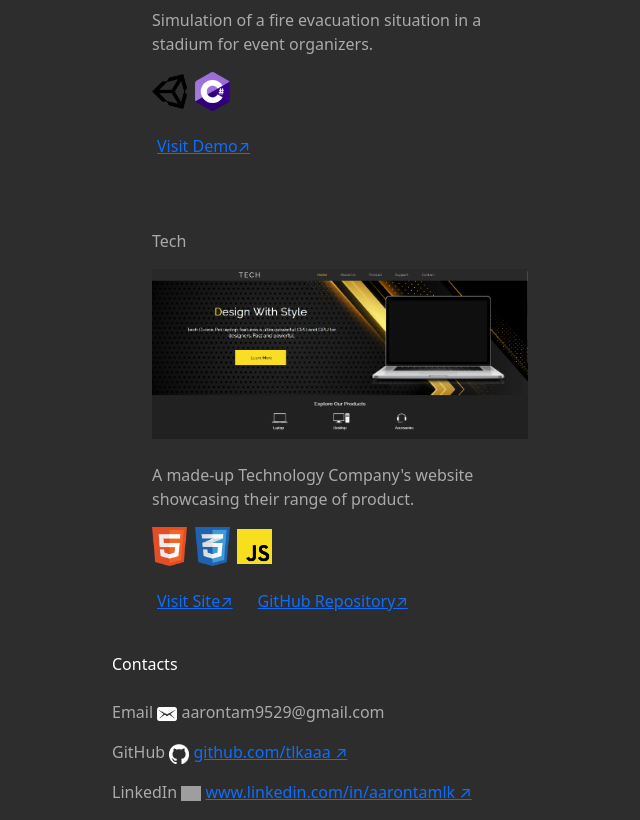
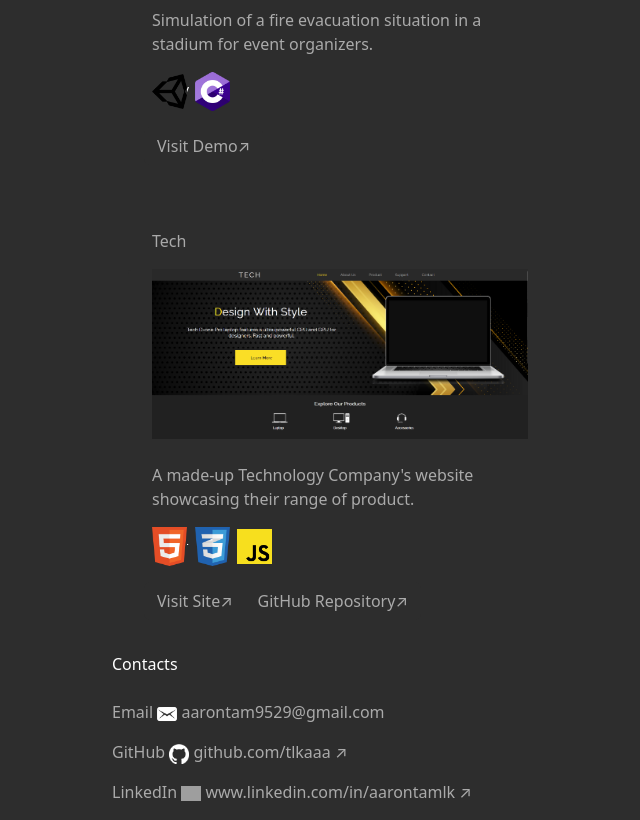
Before and after one commit to tlkaaa/aarontam, a React (Vite) app: page / in a window 1280 px wide. Shown: the part 1420-2240 px from the top of the page, without its empty margins (300-940 px from the left). Built offline with nearby package versions, Linux system fonts and the light colour scheme; grey boxes are pictures that could not be loaded.

Commit message:
Styles: changed icon animations

```diff
--- a/src/Content.jsx
+++ b/src/Content.jsx
@@ -102,18 +102,29 @@ export default function Content() {
                   keywords or ID.
                 </Card.Text>
                 <div className="px-4">
+                  <div className="logo-text mt-1">React</div>
                   <img
                     src="react.PNG"
                     className="icons"
                     width="35"
                     title="React"
                   />
+                  <div className="logo-text-xs ms-1" align="center">
+                    Type
+                    <br />
+                    Script
+                  </div>
                   <img
                     src="typescript.PNG"
                     className="icons"
                     width="35"
                     title="TypeScript"
                   />
+                  <div className="logo-text-xs ms-1" align="center">
+                    Boot
+                    <br />
+                    strap
+                  </div>
                   <img
                     src="bootstrap.PNG"
                     className="icons"
@@ -123,6 +134,7 @@ export default function Content() {
                 </div>
                 <ButtonGroup className="m-3">
                   <Button
+                    className="link"
                     href="https://tlkaaa.github.io/advice-slip/"
                     target="_blank"
                     variant="link"
@@ -130,13 +142,14 @@ export default function Content() {
                     Visit Site↗
                   </Button>
                   <Button
+                    className="link"
                     href="https://github.com/tlkaaa/advice-slip"
                     target="_blank"
                     variant="link"
                   >
                     GitHub Repository↗
                   </Button>
-                  {/* <Button variant="outline-secondary">Learn More</Button> */}
+                  {/* <Button className="link" variant="outline-secondary">Learn More</Button> */}
                 </ButtonGroup>
               </Card.Body>
             </Card>
@@ -156,12 +169,14 @@ export default function Content() {
                   event organizers.
                 </Card.Text>
                 <div className="px-4">
+                  <div className="logo-text mt-2 ms-1">Unity</div>
                   <img
                     src="unity.PNG"
                     className="icons"
                     width="35"
                     title="Unity"
                   />
+                  <div className="logo-text mt-2 ms-2">C#</div>
                   <img
                     src="c-sharp.PNG"
                     className="icons"
@@ -171,13 +186,14 @@ export default function Content() {
                 </div>
                 <ButtonGroup className="m-3">
                   <Button
+                    className="link"
                     href="https://tlkaaa.itch.io/project"
                     target="_blank"
                     variant="link"
                   >
                     Visit Demo↗
                   </Button>
-                  {/* <Button variant="outline-secondary">Learn More</Button> */}
+                  {/* <Button className="link" variant="outline-secondary">Learn More</Button> */}
                 </ButtonGroup>
               </Card.Body>
             </Card>
@@ -197,13 +213,20 @@ export default function Content() {
                   of product.
                 </Card.Text>
                 <div className="px-4">
+                  <div className="logo-text mt-1">HTML</div>
                   <img
                     src="html.PNG"
                     className="icons"
                     width="35"
                     title="HTML"
                   />
+                  <div className="logo-text mt-1 ms-1">CSS</div>
                   <img src="css.PNG" className="icons" width="35" title="CSS" />
+                  <div className="logo-text-xs ms-1" align="center">
+                    Java
+                    <br />
+                    Script
+                  </div>
                   <img
                     src="javascript.PNG"
                     className="icons"
@@ -213,6 +236,7 @@ export default function Content() {
                 </div>
                 <ButtonGroup className="m-3">
                   <Button
+                    className="link"
                     href="https://tlkaaa.github.io/Tech/"
                     target="_blank"
                     variant="link"
@@ -220,13 +244,14 @@ export default function Content() {
                     Visit Site↗
                   </Button>
                   <Button
+                    className="link"
                     href="https://github.com/tlkaaa/tech"
                     target="_blank"
                     variant="link"
                   >
                     GitHub Repository↗
                   </Button>
-                  {/* <Button variant="outline-secondary">Learn More</Button> */}
+                  {/* <Button className="link" variant="outline-secondary">Learn More</Button> */}
                 </ButtonGroup>
               </Card.Body>
             </Card>
@@ -238,21 +263,30 @@ export default function Content() {
           </Col>
           <Col>
             <p>
-              Email <img src="email.PNG" width={20} /> aarontam9529@gmail.com
+              Email <img src="email.PNG" width={20} alt="Email" />{" "}
+              aarontam9529@gmail.com
             </p>
           </Col>
           <Col>
             <p>
-              GitHub <img src="github.PNG" width={20} />{" "}
-              <a href="https://github.com/tlkaaa" target="_blank">
+              GitHub <img src="github.PNG" width={20} alt="GitHub" />{" "}
+              <a
+                className="link"
+                href="https://github.com/tlkaaa"
+                target="_blank"
+              >
                 github.com/tlkaaa ↗
               </a>
             </p>
           </Col>
           <Col>
             <p>
-              LinkedIn <img src="linkedin.PNG" width={20} />{" "}
-              <a href="https://www.linkedin.com/in/aarontamlk/" target="_blank">
+              LinkedIn <img src="linkedin.PNG" width={20} alt="LinkedIn" />{" "}
+              <a
+                className="link"
+                href="https://www.linkedin.com/in/aarontamlk/"
+                target="_blank"
+              >
                 www.linkedin.com/in/aarontamlk ↗
               </a>
             </p>
--- a/src/styles.css
+++ b/src/styles.css
@@ -3,7 +3,12 @@
     color: white;
     margin: 0;
     padding: 0;
-  }
+}
+
+  p {
+    color: rgb(170, 170, 170);
+    margin-top: 0%;
+}
 
 .navbar, .navbar .container {
     background: none;
@@ -89,10 +94,7 @@
     z-index: 2000;
 }
 
-p {
-    color: rgb(170, 170, 170);
-    margin-top: 0%;
-}
+
 
 .card-title {
     color: rgb(170, 170, 170);
@@ -100,8 +102,44 @@ p {
 
 .icons {
     margin-right: 2%;
+    transition: 0.1s ease-out;
+    position: relative;
+    z-index: 2;
 }
+
+.icons:hover {
+    opacity: 0;
+    scale: 0.9;
+}
+
 
 .card {
     border-width: 0;
 }
+
+.link {
+    text-decoration: none !important;
+    color: rgb(170, 170, 170) !important;
+    position: relative;
+}
+
+.link:hover{
+    text-decoration: underline !important;
+    color: white !important;
+}
+
+
+.logo-text {
+    font-size:smaller;
+    white-space: pre-wrap;
+    position: absolute;
+    display: inline;
+
+}
+
+.logo-text-xs {
+    font-size:x-small;
+    white-space: pre-wrap;
+    position: absolute;
+    display: inline;
+}
```
